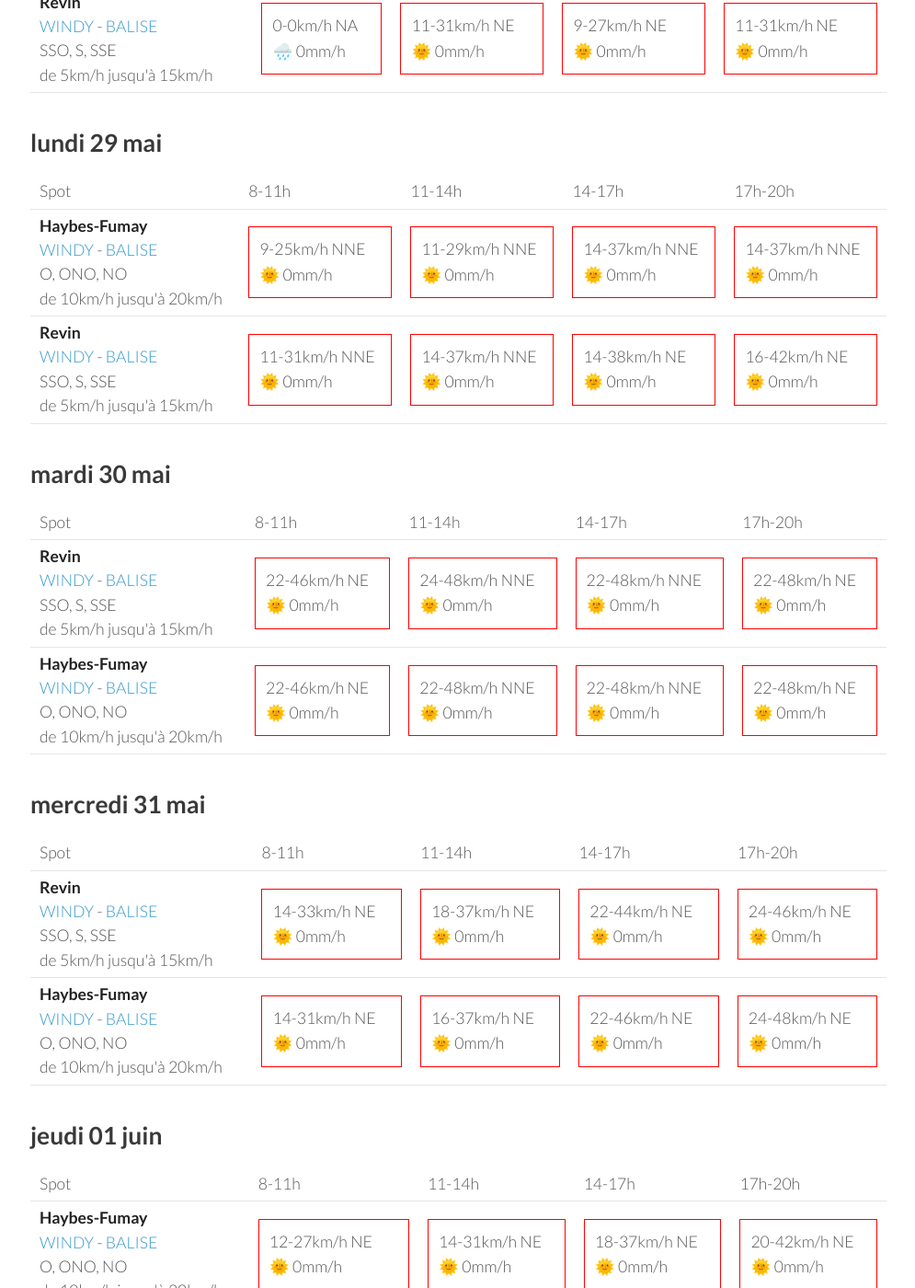
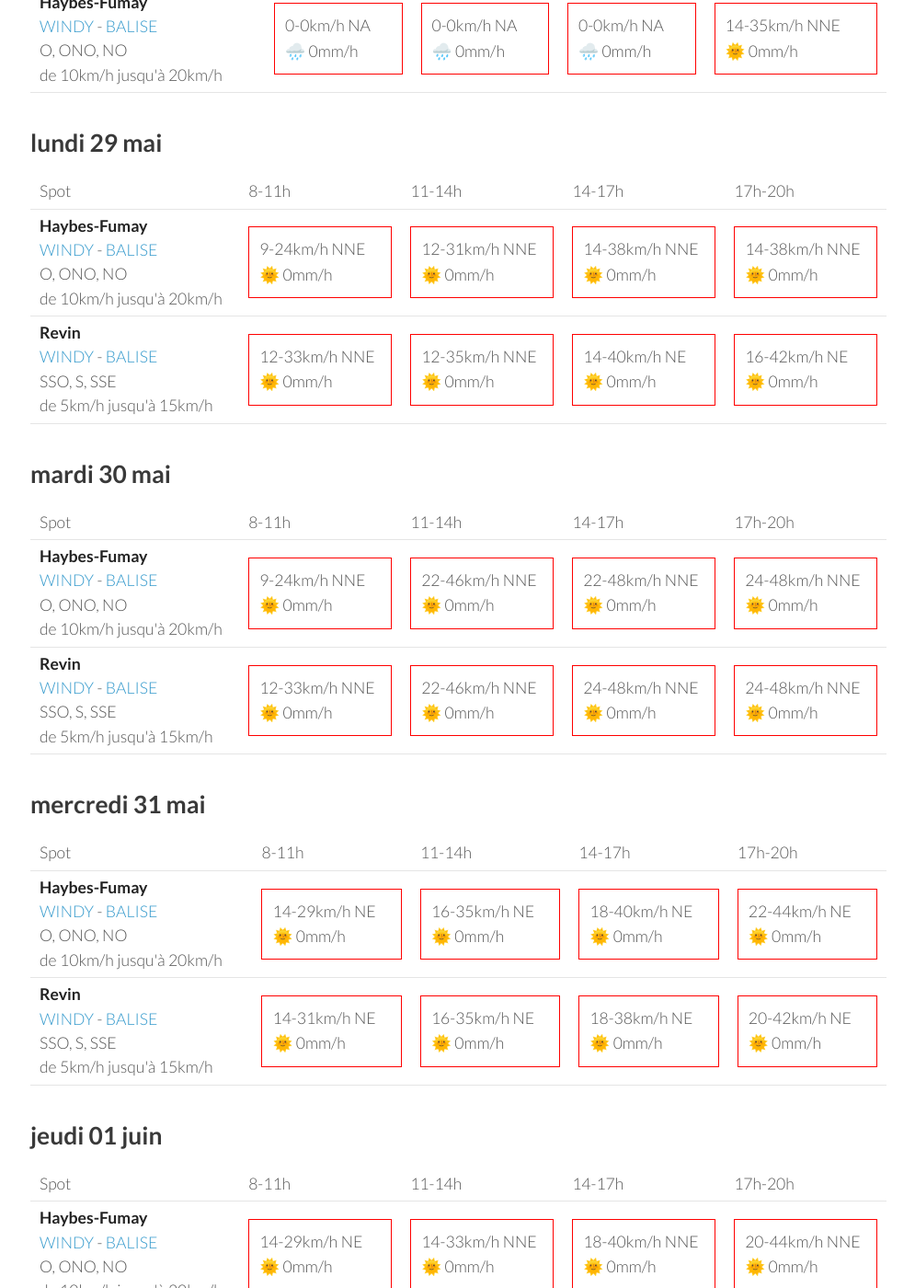
Before and after one commit to parapente-dans-le-nord/parapente-dans-le-nord.github.io, a Jekyll site: the page built from ardennes.markdown, in a window 1280 px wide and 1400 px high, scrolled down 499 px. Shown: the whole window at 92% size, without its empty margins (25-1020 px from the left). Built offline with Jekyll 4.4.1, drawn with Linux system fonts in a browser that asks for light colours; some of the changed text lies outside the part shown.

Commit message:
update index.markdown

```diff
--- a/ardennes.markdown
+++ b/ardennes.markdown
@@ -22,21 +22,21 @@ page mise à jour le dimanche 28 mai 17:10
       <td>17h-20h</td>
     </tr>
 <tr>
+        <td><strong>Revin</strong><br><a href="https://windy.com/49.948/4.625?49.543,4.625,8">WINDY</a> - <span class=""><a href="http://www.balisemeteo.com/balise.php?idBalise=5019">BALISE</a> </span><br> <span class="vent-favorable">SSO, S, SSE</span><br><span class="force-vent">de 5km/h jusqu'à 15km/h</span> </td>
+
+            <td><div class="not-flyable"><p>0-0km/h NA</p><p>🌧️ 0mm/h</p></div></td>
+            <td><div class="not-flyable"><p>0-0km/h NA</p><p>🌧️ 0mm/h</p></div></td>
+            <td><div class="not-flyable"><p>0-0km/h NA</p><p>🌧️ 0mm/h</p></div></td>
+            <td><div class="not-flyable"><p>12-35km/h NE</p><p>🌞 0mm/h</p></div></td>
+
+    </tr>
+<tr>
         <td><strong>Haybes-Fumay</strong><br><a href="https://windy.com/49.998/4.715?49.913,4.738,10">WINDY</a> - <span class=""><a href="http://www.balisemeteo.com/balise.php?idBalise=104">BALISE</a> </span><br> <span class="vent-favorable">O, ONO, NO</span><br><span class="force-vent">de 10km/h jusqu'à 20km/h</span> </td>
 
             <td><div class="not-flyable"><p>0-0km/h NA</p><p>🌧️ 0mm/h</p></div></td>
-            <td><div class="not-flyable"><p>9-24km/h NNE</p><p>🌞 0mm/h</p></div></td>
-            <td><div class="not-flyable"><p>9-24km/h NNE</p><p>🌞 0mm/h</p></div></td>
-            <td><div class="not-flyable"><p>12-31km/h NNE</p><p>🌞 0mm/h</p></div></td>
-
-    </tr>
-<tr>
-        <td><strong>Revin</strong><br><a href="https://windy.com/49.948/4.625?49.543,4.625,8">WINDY</a> - <span class=""><a href="http://www.balisemeteo.com/balise.php?idBalise=5019">BALISE</a> </span><br> <span class="vent-favorable">SSO, S, SSE</span><br><span class="force-vent">de 5km/h jusqu'à 15km/h</span> </td>
-
             <td><div class="not-flyable"><p>0-0km/h NA</p><p>🌧️ 0mm/h</p></div></td>
-            <td><div class="not-flyable"><p>11-31km/h NE</p><p>🌞 0mm/h</p></div></td>
-            <td><div class="not-flyable"><p>9-27km/h NE</p><p>🌞 0mm/h</p></div></td>
-            <td><div class="not-flyable"><p>11-31km/h NE</p><p>🌞 0mm/h</p></div></td>
+            <td><div class="not-flyable"><p>0-0km/h NA</p><p>🌧️ 0mm/h</p></div></td>
+            <td><div class="not-flyable"><p>14-35km/h NNE</p><p>🌞 0mm/h</p></div></td>
 
     </tr>
 
@@ -58,19 +58,19 @@ page mise à jour le dimanche 28 mai 17:10
 <tr>
         <td><strong>Haybes-Fumay</strong><br><a href="https://windy.com/49.998/4.715?49.913,4.738,10">WINDY</a> - <span class=""><a href="http://www.balisemeteo.com/balise.php?idBalise=104">BALISE</a> </span><br> <span class="vent-favorable">O, ONO, NO</span><br><span class="force-vent">de 10km/h jusqu'à 20km/h</span> </td>
 
-            <td><div class="not-flyable"><p>9-25km/h NNE</p><p>🌞 0mm/h</p></div></td>
-            <td><div class="not-flyable"><p>11-29km/h NNE</p><p>🌞 0mm/h</p></div></td>
-            <td><div class="not-flyable"><p>14-37km/h NNE</p><p>🌞 0mm/h</p></div></td>
-            <td><div class="not-flyable"><p>14-37km/h NNE</p><p>🌞 0mm/h</p></div></td>
+            <td><div class="not-flyable"><p>9-24km/h NNE</p><p>🌞 0mm/h</p></div></td>
+            <td><div class="not-flyable"><p>12-31km/h NNE</p><p>🌞 0mm/h</p></div></td>
+            <td><div class="not-flyable"><p>14-38km/h NNE</p><p>🌞 0mm/h</p></div></td>
+            <td><div class="not-flyable"><p>14-38km/h NNE</p><p>🌞 0mm/h</p></div></td>
 
 
     </tr>
 <tr>
         <td><strong>Revin</strong><br><a href="https://windy.com/49.948/4.625?49.543,4.625,8">WINDY</a> - <span class=""><a href="http://www.balisemeteo.com/balise.php?idBalise=5019">BALISE</a> </span><br> <span class="vent-favorable">SSO, S, SSE</span><br><span class="force-vent">de 5km/h jusqu'à 15km/h</span> </td>
 
-            <td><div class="not-flyable"><p>11-31km/h NNE</p><p>🌞 0mm/h</p></div></td>
-            <td><div class="not-flyable"><p>14-37km/h NNE</p><p>🌞 0mm/h</p></div></td>
-            <td><div class="not-flyable"><p>14-38km/h NE</p><p>🌞 0mm/h</p></div></td>
+            <td><div class="not-flyable"><p>12-33km/h NNE</p><p>🌞 0mm/h</p></div></td>
+            <td><div class="not-flyable"><p>12-35km/h NNE</p><p>🌞 0mm/h</p></div></td>
+            <td><div class="not-flyable"><p>14-40km/h NE</p><p>🌞 0mm/h</p></div></td>
             <td><div class="not-flyable"><p>16-42km/h NE</p><p>🌞 0mm/h</p></div></td>
 
 
@@ -92,22 +92,22 @@ page mise à jour le dimanche 28 mai 17:10
       <td>17h-20h</td>
     </tr>
 <tr>
-        <td><strong>Revin</strong><br><a href="https://windy.com/49.948/4.625?49.543,4.625,8">WINDY</a> - <span class=""><a href="http://www.balisemeteo.com/balise.php?idBalise=5019">BALISE</a> </span><br> <span class="vent-favorable">SSO, S, SSE</span><br><span class="force-vent">de 5km/h jusqu'à 15km/h</span> </td>
+        <td><strong>Haybes-Fumay</strong><br><a href="https://windy.com/49.998/4.715?49.913,4.738,10">WINDY</a> - <span class=""><a href="http://www.balisemeteo.com/balise.php?idBalise=104">BALISE</a> </span><br> <span class="vent-favorable">O, ONO, NO</span><br><span class="force-vent">de 10km/h jusqu'à 20km/h</span> </td>
 
-            <td><div class="not-flyable"><p>22-46km/h NE</p><p>🌞 0mm/h</p></div></td>
+            <td><div class="not-flyable"><p>9-24km/h NNE</p><p>🌞 0mm/h</p></div></td>
+            <td><div class="not-flyable"><p>22-46km/h NNE</p><p>🌞 0mm/h</p></div></td>
+            <td><div class="not-flyable"><p>22-48km/h NNE</p><p>🌞 0mm/h</p></div></td>
             <td><div class="not-flyable"><p>24-48km/h NNE</p><p>🌞 0mm/h</p></div></td>
-            <td><div class="not-flyable"><p>22-48km/h NNE</p><p>🌞 0mm/h</p></div></td>
-            <td><div class="not-flyable"><p>22-48km/h NE</p><p>🌞 0mm/h</p></div></td>
 
 
     </tr>
 <tr>
-        <td><strong>Haybes-Fumay</strong><br><a href="https://windy.com/49.998/4.715?49.913,4.738,10">WINDY</a> - <span class=""><a href="http://www.balisemeteo.com/balise.php?idBalise=104">BALISE</a> </span><br> <span class="vent-favorable">O, ONO, NO</span><br><span class="force-vent">de 10km/h jusqu'à 20km/h</span> </td>
+        <td><strong>Revin</strong><br><a href="https://windy.com/49.948/4.625?49.543,4.625,8">WINDY</a> - <span class=""><a href="http://www.balisemeteo.com/balise.php?idBalise=5019">BALISE</a> </span><br> <span class="vent-favorable">SSO, S, SSE</span><br><span class="force-vent">de 5km/h jusqu'à 15km/h</span> </td>
 
-            <td><div class="not-flyable"><p>22-46km/h NE</p><p>🌞 0mm/h</p></div></td>
-            <td><div class="not-flyable"><p>22-48km/h NNE</p><p>🌞 0mm/h</p></div></td>
-            <td><div class="not-flyable"><p>22-48km/h NNE</p><p>🌞 0mm/h</p></div></td>
-            <td><div class="not-flyable"><p>22-48km/h NE</p><p>🌞 0mm/h</p></div></td>
+            <td><div class="not-flyable"><p>12-33km/h NNE</p><p>🌞 0mm/h</p></div></td>
+            <td><div class="not-flyable"><p>22-46km/h NNE</p><p>🌞 0mm/h</p></div></td>
+            <td><div class="not-flyable"><p>24-48km/h NNE</p><p>🌞 0mm/h</p></div></td>
+            <td><div class="not-flyable"><p>24-48km/h NNE</p><p>🌞 0mm/h</p></div></td>
 
 
     </tr>
@@ -128,22 +128,22 @@ page mise à jour le dimanche 28 mai 17:10
       <td>17h-20h</td>
     </tr>
 <tr>
-        <td><strong>Revin</strong><br><a href="https://windy.com/49.948/4.625?49.543,4.625,8">WINDY</a> - <span class=""><a href="http://www.balisemeteo.com/balise.php?idBalise=5019">BALISE</a> </span><br> <span class="vent-favorable">SSO, S, SSE</span><br><span class="force-vent">de 5km/h jusqu'à 15km/h</span> </td>
+        <td><strong>Haybes-Fumay</strong><br><a href="https://windy.com/49.998/4.715?49.913,4.738,10">WINDY</a> - <span class=""><a href="http://www.balisemeteo.com/balise.php?idBalise=104">BALISE</a> </span><br> <span class="vent-favorable">O, ONO, NO</span><br><span class="force-vent">de 10km/h jusqu'à 20km/h</span> </td>
 
-            <td><div class="not-flyable"><p>14-33km/h NE</p><p>🌞 0mm/h</p></div></td>
-            <td><div class="not-flyable"><p>18-37km/h NE</p><p>🌞 0mm/h</p></div></td>
+            <td><div class="not-flyable"><p>14-29km/h NE</p><p>🌞 0mm/h</p></div></td>
+            <td><div class="not-flyable"><p>16-35km/h NE</p><p>🌞 0mm/h</p></div></td>
+            <td><div class="not-flyable"><p>18-40km/h NE</p><p>🌞 0mm/h</p></div></td>
             <td><div class="not-flyable"><p>22-44km/h NE</p><p>🌞 0mm/h</p></div></td>
-            <td><div class="not-flyable"><p>24-46km/h NE</p><p>🌞 0mm/h</p></div></td>
 
 
     </tr>
 <tr>
-        <td><strong>Haybes-Fumay</strong><br><a href="https://windy.com/49.998/4.715?49.913,4.738,10">WINDY</a> - <span class=""><a href="http://www.balisemeteo.com/balise.php?idBalise=104">BALISE</a> </span><br> <span class="vent-favorable">O, ONO, NO</span><br><span class="force-vent">de 10km/h jusqu'à 20km/h</span> </td>
+        <td><strong>Revin</strong><br><a href="https://windy.com/49.948/4.625?49.543,4.625,8">WINDY</a> - <span class=""><a href="http://www.balisemeteo.com/balise.php?idBalise=5019">BALISE</a> </span><br> <span class="vent-favorable">SSO, S, SSE</span><br><span class="force-vent">de 5km/h jusqu'à 15km/h</span> </td>
 
             <td><div class="not-flyable"><p>14-31km/h NE</p><p>🌞 0mm/h</p></div></td>
-            <td><div class="not-flyable"><p>16-37km/h NE</p><p>🌞 0mm/h</p></div></td>
-            <td><div class="not-flyable"><p>22-46km/h NE</p><p>🌞 0mm/h</p></div></td>
-            <td><div class="not-flyable"><p>24-48km/h NE</p><p>🌞 0mm/h</p></div></td>
+            <td><div class="not-flyable"><p>16-35km/h NE</p><p>🌞 0mm/h</p></div></td>
+            <td><div class="not-flyable"><p>18-38km/h NE</p><p>🌞 0mm/h</p></div></td>
+            <td><div class="not-flyable"><p>20-42km/h NE</p><p>🌞 0mm/h</p></div></td>
 
 
     </tr>
@@ -166,10 +166,10 @@ page mise à jour le dimanche 28 mai 17:10
 <tr>
         <td><strong>Haybes-Fumay</strong><br><a href="https://windy.com/49.998/4.715?49.913,4.738,10">WINDY</a> - <span class=""><a href="http://www.balisemeteo.com/balise.php?idBalise=104">BALISE</a> </span><br> <span class="vent-favorable">O, ONO, NO</span><br><span class="force-vent">de 10km/h jusqu'à 20km/h</span> </td>
 
-            <td><div class="not-flyable"><p>12-27km/h NE</p><p>🌞 0mm/h</p></div></td>
-            <td><div class="not-flyable"><p>14-31km/h NE</p><p>🌞 0mm/h</p></div></td>
-            <td><div class="not-flyable"><p>18-37km/h NE</p><p>🌞 0mm/h</p></div></td>
-            <td><div class="not-flyable"><p>20-42km/h NE</p><p>🌞 0mm/h</p></div></td>
+            <td><div class="not-flyable"><p>14-29km/h NE</p><p>🌞 0mm/h</p></div></td>
+            <td><div class="not-flyable"><p>14-33km/h NNE</p><p>🌞 0mm/h</p></div></td>
+            <td><div class="not-flyable"><p>18-40km/h NNE</p><p>🌞 0mm/h</p></div></td>
+            <td><div class="not-flyable"><p>20-44km/h NNE</p><p>🌞 0mm/h</p></div></td>
 
 
     </tr>
@@ -177,9 +177,9 @@ page mise à jour le dimanche 28 mai 17:10
         <td><strong>Revin</strong><br><a href="https://windy.com/49.948/4.625?49.543,4.625,8">WINDY</a> - <span class=""><a href="http://www.balisemeteo.com/balise.php?idBalise=5019">BALISE</a> </span><br> <span class="vent-favorable">SSO, S, SSE</span><br><span class="force-vent">de 5km/h jusqu'à 15km/h</span> </td>
 
             <td><div class="not-flyable"><p>14-31km/h NNE</p><p>🌞 0mm/h</p></div></td>
-            <td><div class="not-flyable"><p>14-33km/h NE</p><p>🌞 0mm/h</p></div></td>
-            <td><div class="not-flyable"><p>16-37km/h NE</p><p>🌞 0mm/h</p></div></td>
-            <td><div class="not-flyable"><p>20-40km/h NE</p><p>🌞 0mm/h</p></div></td>
+            <td><div class="not-flyable"><p>16-33km/h NNE</p><p>🌞 0mm/h</p></div></td>
+            <td><div class="not-flyable"><p>18-38km/h NNE</p><p>🌞 0mm/h</p></div></td>
+            <td><div class="not-flyable"><p>22-42km/h NNE</p><p>🌞 0mm/h</p></div></td>
 
 
     </tr>
@@ -202,18 +202,18 @@ page mise à jour le dimanche 28 mai 17:10
 <tr>
         <td><strong>Revin</strong><br><a href="https://windy.com/49.948/4.625?49.543,4.625,8">WINDY</a> - <span class=""><a href="http://www.balisemeteo.com/balise.php?idBalise=5019">BALISE</a> </span><br> <span class="vent-favorable">SSO, S, SSE</span><br><span class="force-vent">de 5km/h jusqu'à 15km/h</span> </td>
 
-            <td><div class="not-flyable"><p>22-44km/h NNE</p><p>🌞 0mm/h</p></div></td>
+            <td><div class="not-flyable"><p>22-44km/h NE</p><p>🌞 0mm/h</p></div></td>
             <td><div class="not-flyable"><p>20-44km/h NNE</p><p>🌞 0mm/h</p></div></td>
-            <td><div class="not-flyable"><p>20-42km/h NNE</p><p>🌞 0mm/h</p></div></td>
-            <td><div class="not-flyable"><p>20-42km/h NNE</p><p>🌞 0mm/h</p></div></td>
+            <td><div class="not-flyable"><p>18-42km/h NNE</p><p>🌞 0mm/h</p></div></td>
+            <td><div class="not-flyable"><p>20-44km/h NNE</p><p>🌞 0mm/h</p></div></td>
 
 
     </tr>
 <tr>
         <td><strong>Haybes-Fumay</strong><br><a href="https://windy.com/49.998/4.715?49.913,4.738,10">WINDY</a> - <span class=""><a href="http://www.balisemeteo.com/balise.php?idBalise=104">BALISE</a> </span><br> <span class="vent-favorable">O, ONO, NO</span><br><span class="force-vent">de 10km/h jusqu'à 20km/h</span> </td>
 
-            <td><div class="not-flyable"><p>20-42km/h NE</p><p>🌞 0mm/h</p></div></td>
-            <td><div class="not-flyable"><p>20-44km/h NNE</p><p>🌞 0mm/h</p></div></td>
+            <td><div class="not-flyable"><p>22-44km/h NE</p><p>🌞 0mm/h</p></div></td>
+            <td><div class="not-flyable"><p>18-46km/h NNE</p><p>🌞 0mm/h</p></div></td>
             <td><div class="not-flyable"><p>18-42km/h NNE</p><p>🌞 0mm/h</p></div></td>
             <td><div class="not-flyable"><p>20-42km/h NNE</p><p>🌞 0mm/h</p></div></td>
 
```
Also changed, not shown: other parts of ardennes.markdown (+1 -1 lines).
